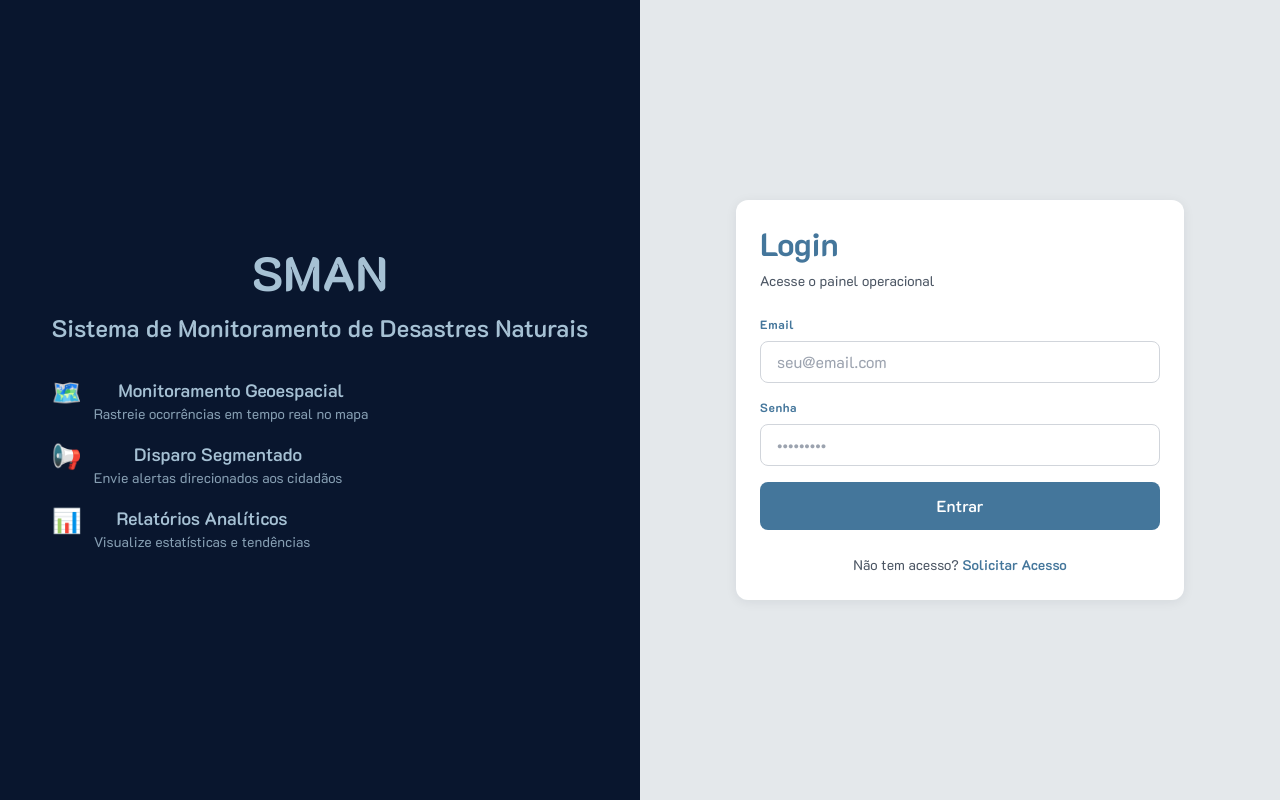
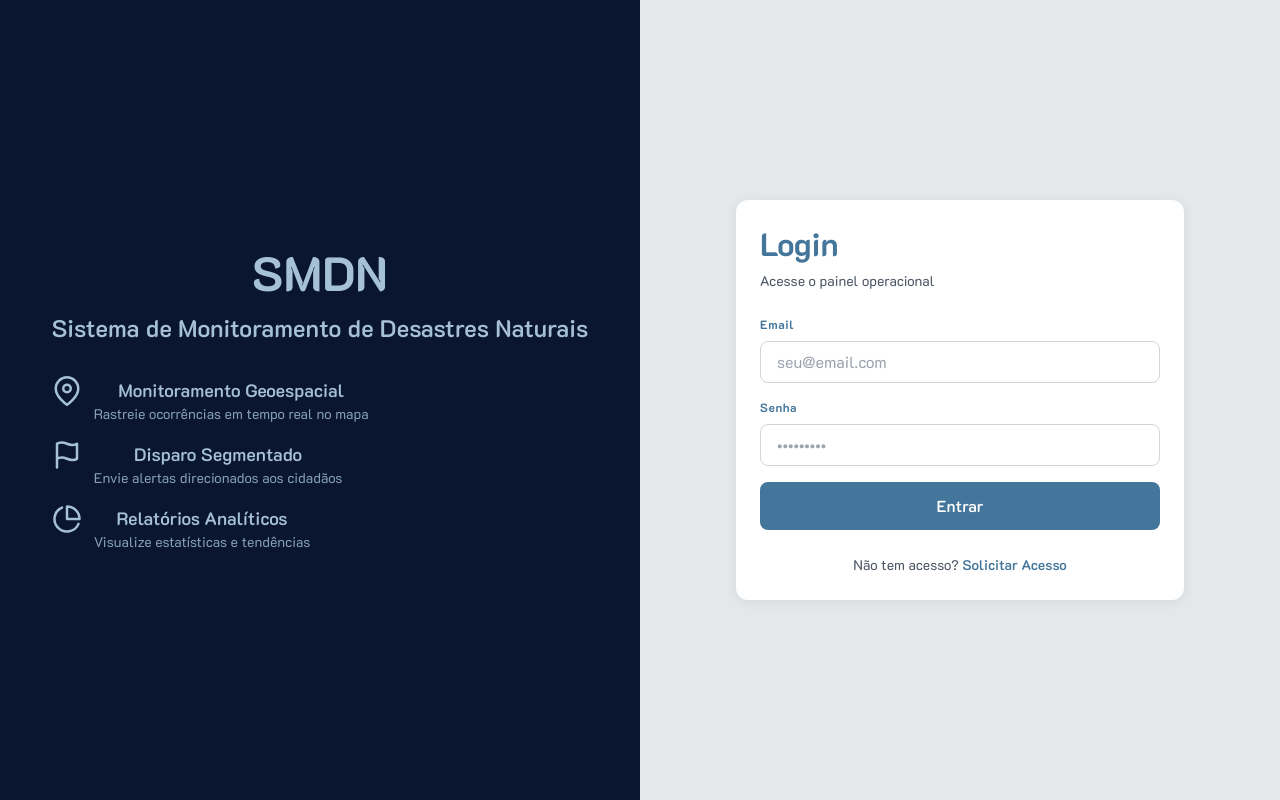
Before and after one commit to viniciuswilliandearaujo/SMDN-Painel, a React (Vite) app: page / in a window 1280 px wide. Built offline with nearby package versions, Linux system fonts and the light colour scheme.

Commit message:
alterando os icones de login

```diff
--- a/src/screens/Login.jsx
+++ b/src/screens/Login.jsx
@@ -1,5 +1,8 @@
 import { useState } from 'react'
 import Card from '../components/Card'
+import monitoramentoIcon from '../assets/menu/ativo/map-pin.svg';
+import disparoIcon from '../assets/menu/ativo/flag.svg';
+import relatoriosIcon from '../assets/menu/ativo/pie-chart.svg';
 
 const Login = ({ view, setView, onLogin }) => {
   const [email, setEmail] = useState('')
@@ -16,27 +19,27 @@ const Login = ({ view, setView, onLogin }) => {
       <div className="hidden lg:flex w-1/2 bg-bg-sidebar flex-col justify-center items-center p-12 text-text-on-dark">
         <div className="text-center space-y-8">
           <div>
-            <h1 className="text-5xl font-bold mb-4">SMAN</h1>
+            <h1 className="text-5xl font-bold mb-4">SMDN</h1>
             <p className="text-2xl font-semibold">Sistema de Monitoramento de Desastres Naturais</p>
           </div>
 
           <div className="space-y-4 text-lg">
             <div className="flex items-start gap-3">
-              <span className="text-2xl">🗺️</span>
+              <span className="text-2xl"><img src={monitoramentoIcon} width="30" height="30" alt="map-pin" /></span>
               <div>
                 <p className="font-semibold">Monitoramento Geoespacial</p>
                 <p className="text-sm opacity-80">Rastreie ocorrências em tempo real no mapa</p>
               </div>
             </div>
             <div className="flex items-start gap-3">
-              <span className="text-2xl">📢</span>
+              <span className="text-2xl"><img src={disparoIcon} width="30" height="30" alt="flag" /></span>
               <div>
                 <p className="font-semibold">Disparo Segmentado</p>
                 <p className="text-sm opacity-80">Envie alertas direcionados aos cidadãos</p>
               </div>
             </div>
             <div className="flex items-start gap-3">
-              <span className="text-2xl">📊</span>
+              <span className="text-2xl"><img src={relatoriosIcon} width="30" height="30" alt="pie-chart" /></span>
               <div>
                 <p className="font-semibold">Relatórios Analíticos</p>
                 <p className="text-sm opacity-80">Visualize estatísticas e tendências</p>
```
Also changed, not shown: package.json (+6 -5 lines), 1 other file (tests, documents, lock files or other folders).
